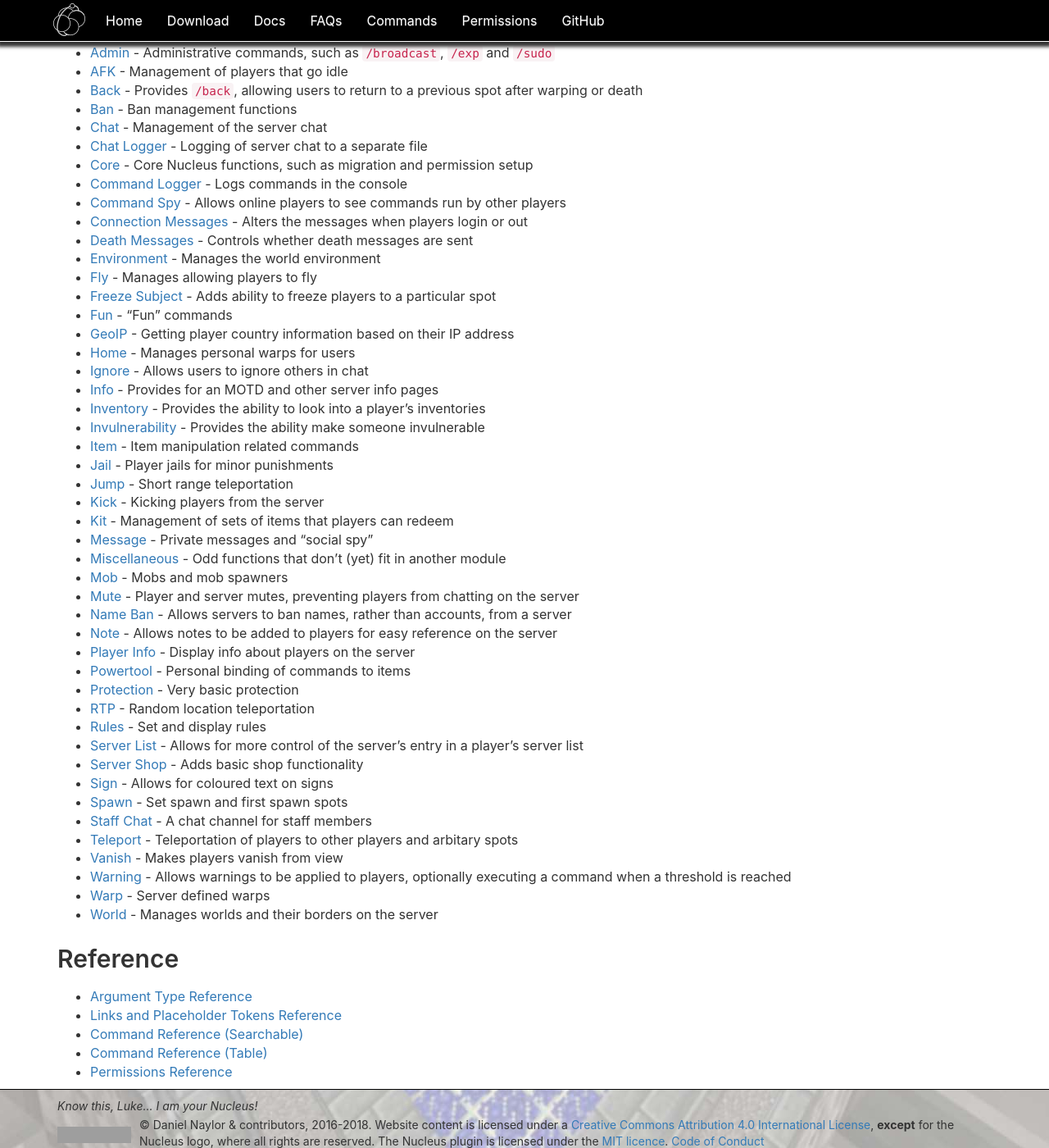
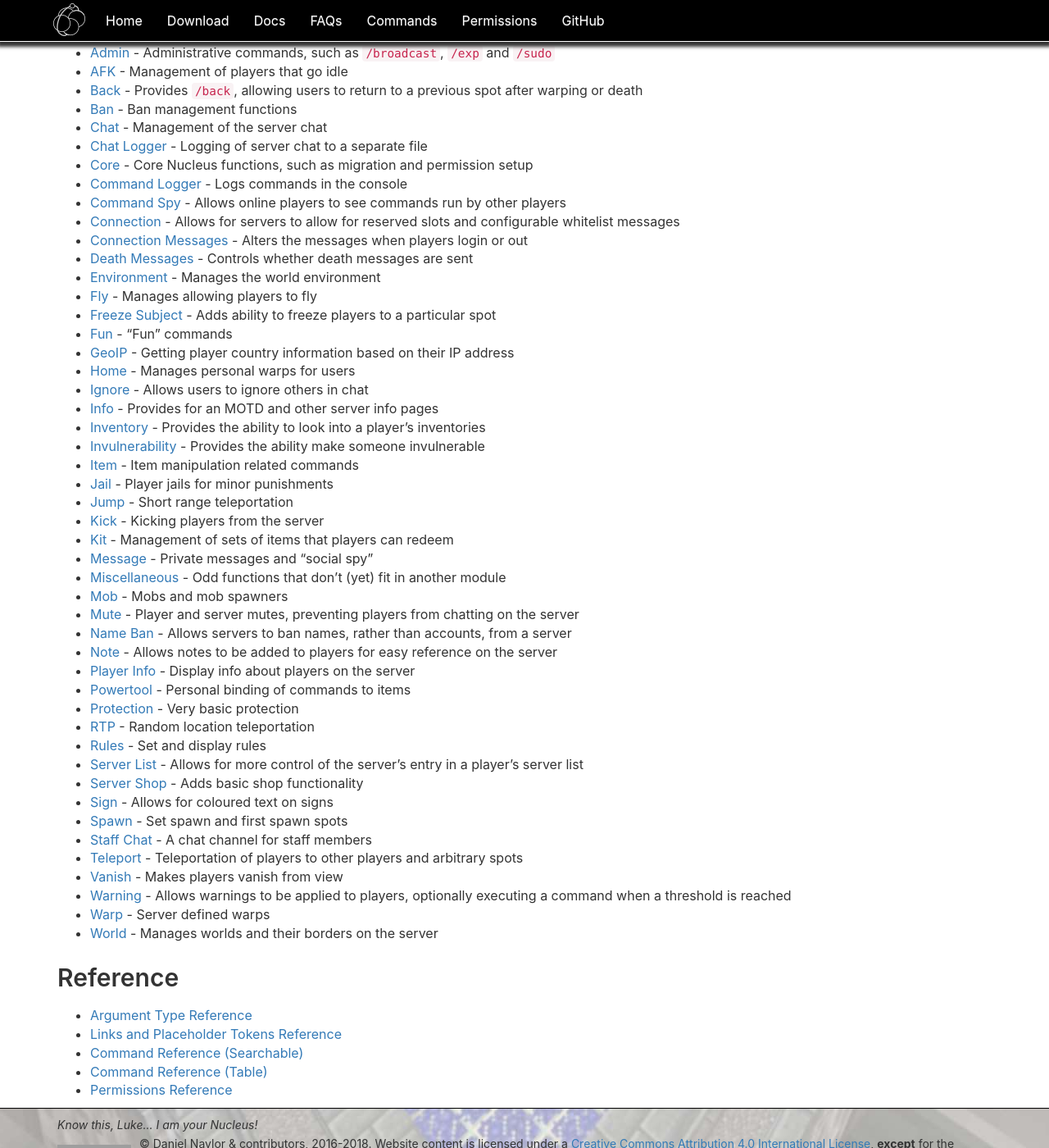
Before and after one commit to NucleusPowered/site-v1, a Jekyll site: the page built from docs/index.md, in a window 1280 px wide and 1400 px high, scrolled down 516 px. Shown: the whole window at 82% size. Built offline with Jekyll 4.4.1, drawn with Linux system fonts in a browser that asks for light colours; comment, search, counter and statistics services are not loaded; grey boxes are pictures that could not be loaded.

Commit message:
Add connection module to docs

```diff
--- a/docs/index.md
+++ b/docs/index.md
@@ -31,6 +31,7 @@
 * [Core](modules/core.html) - Core Nucleus functions, such as migration and permission setup
 * [Command Logger](modules/command-logger.html) - Logs commands in the console
 * [Command Spy](modules/command-spy.html) - Allows online players to see commands run by other players
+* [Connection](modules/connection.html) - Allows for servers to allow for reserved slots and configurable whitelist messages
 * [Connection Messages](modules/connection-messages.html) - Alters the messages when players login or out
 * [Death Messages](modules/death-message.html) - Controls whether death messages are sent
 * [Environment](modules/environment.html) - Manages the world environment
@@ -64,7 +65,7 @@
 * [Sign](modules/sign.html) - Allows for coloured text on signs
 * [Spawn](modules/spawn.html) - Set spawn and first spawn spots
 * [Staff Chat](modules/staff-chat.html) - A chat channel for staff members
-* [Teleport](modules/teleport.html) - Teleportation of players to other players and arbitary spots
+* [Teleport](modules/teleport.html) - Teleportation of players to other players and arbitrary spots
 * [Vanish](modules/vanish.html) - Makes players vanish from view
 * [Warning](modules/warn.html) - Allows warnings to be applied to players, optionally executing a command when a threshold is reached
 * [Warp](modules/warp.html) - Server defined warps
```
